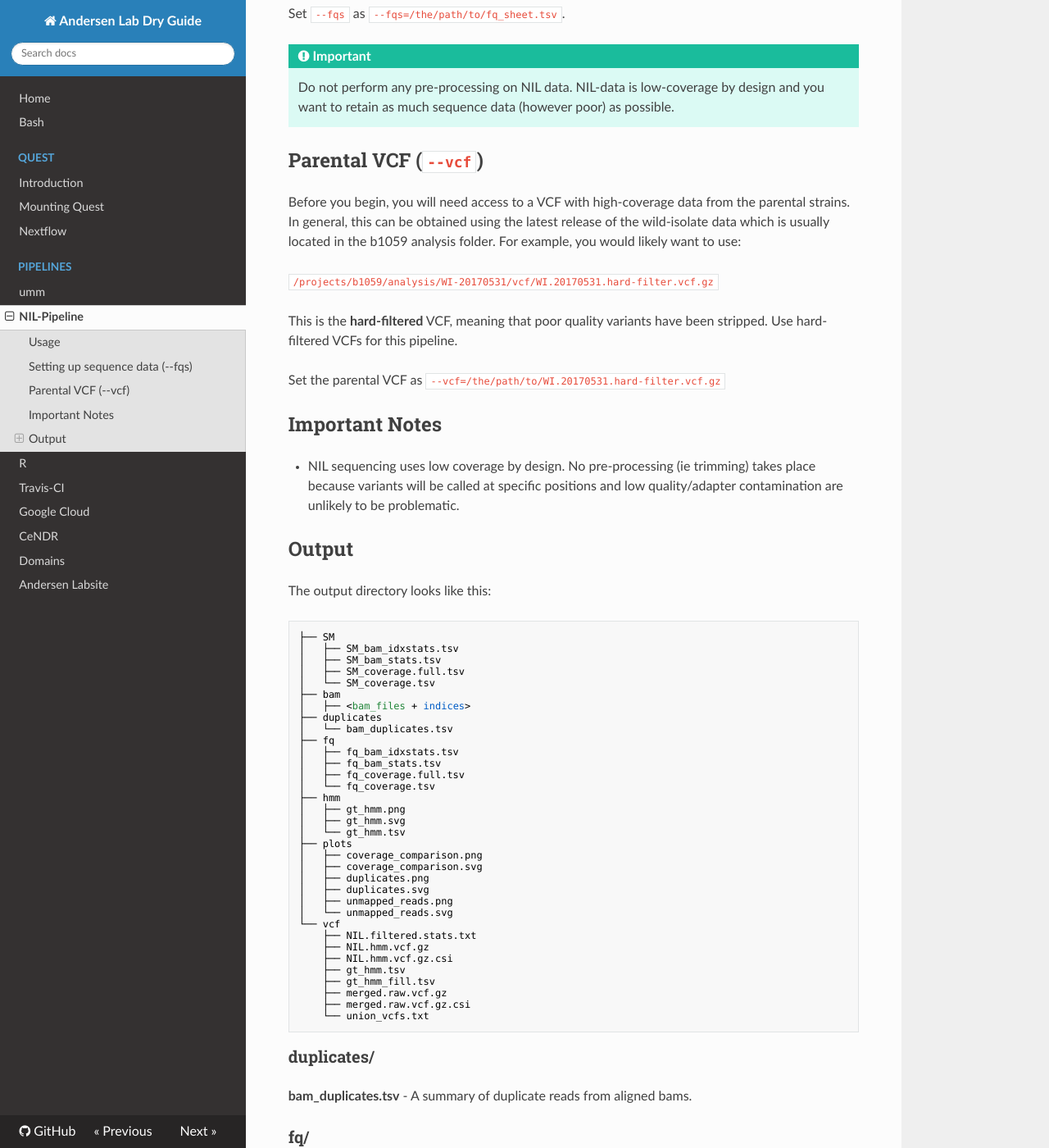
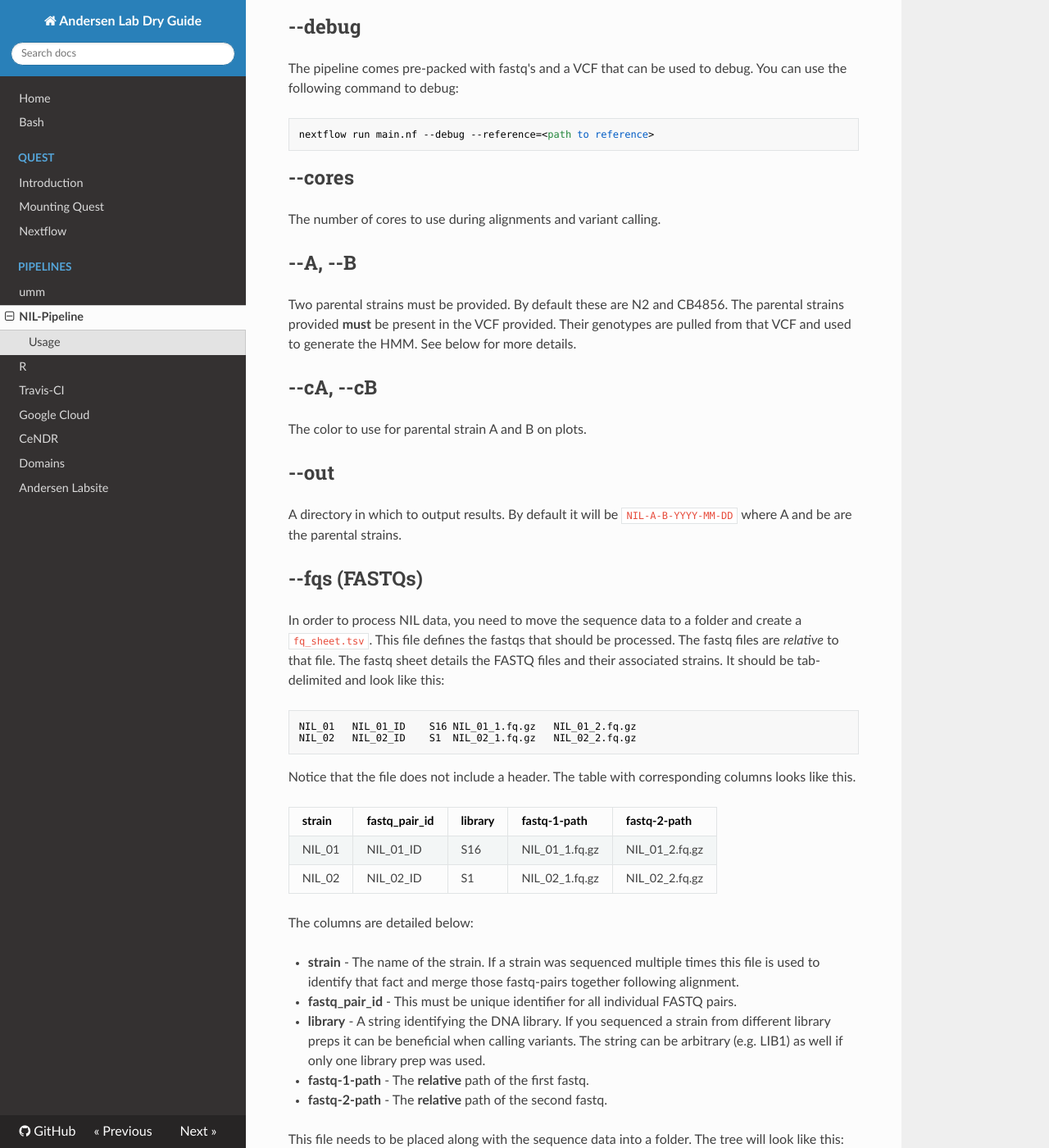
Before and after one commit to AndersenLab/dry-guide, an MkDocs documentation site: the page built from docs/pipeline-nil.md, in a window 1280 px wide and 1400 px high, scrolled down 1369 px. Shown: the whole window at 82% size. Built offline with MkDocs 1.6.1, drawn with Linux system fonts in a browser that asks for light colours; nearby versions of some CDN libraries; old or Windows-style settings are respelled for this version of MkDocs; some of the changed text lies outside the part shown.

Commit message:
more improvements on docs

````diff
--- a/docs/pipeline-nil.md
+++ b/docs/pipeline-nil.md
@@ -2,7 +2,7 @@
 
 The nil-nf pipeline will align, call variants, and generate datasets for NIL sequence data. It runs a hidden-markov-model to fill in missing genotypes from low-coverage sequence data.
 
-__TOC__
+[TOC]
 
 ## Usage
 
@@ -25,10 +25,9 @@
     --B                  Parent B                       CB4856
     --cA                 Parent A color (for plots)     #0080FF
     --cB                 Parent B color (for plots)     #FF8000
-    --analysis_folder    Folder for results             results
-    --analysis_dir       Sub-Folder                     results/NIL-N2-CB4856-2017-09-25
+    --out                Directory to output results    NIL-N2-CB4856-2017-09-27
     --fqs                fastq file (see help)          (required)
-    --reference          Reference Genome               /path/to/WS245.fa.gz
+    --reference          Reference Genome               /Users/dancook/Documents/git/nil-nf/reference/WS245.fa.gz
     --vcf                VCF to fetch parents from      (required)
     --tmpdir             A temporary directory          tmp/
 
@@ -39,9 +38,35 @@
 
 ```
 
-## Setting up sequence data (`--fqs`)
+# Parameters
 
-In order to process NIL data, you need to move the sequence data to a folder and create a `fq_sheet.tsv`. This file defines the fastqs that should be processed. The fastq files are *relative* to that file. `The fq_sheet.tsv` file should be tab-delimited and look like this:
+## --debug
+
+The pipeline comes pre-packed with fastq's and a VCF that can be used to debug. You can use the following command to debug:
+
+```
+nextflow run main.nf --debug --reference=<path to reference>
+```
+
+## --cores
+
+The number of cores to use during alignments and variant calling.
+
+## --A, --B
+
+Two parental strains must be provided. By default these are N2 and CB4856. The parental strains provided __must__ be present in the VCF provided. Their genotypes are pulled from that VCF and used to generate the HMM. See below for more details.
+
+## --cA, --cB
+
+The color to use for parental strain A and B on plots.
+
+## --out
+
+A directory in which to output results. By default it will be `NIL-A-B-YYYY-MM-DD` where A and be are the parental strains.
+
+## --fqs (FASTQs)
+
+In order to process NIL data, you need to move the sequence data to a folder and create a `fq_sheet.tsv`. This file defines the fastqs that should be processed. The fastq files are *relative* to that file. The fastq sheet details the FASTQ files and their associated strains. It should be tab-delimited and look like this:
 
 ```
 NIL_01   NIL_01_ID    S16 NIL_01_1.fq.gz   NIL_01_2.fq.gz
@@ -54,6 +79,14 @@
 |:-------|:-----------------------|:------------------|:-------------------------------------------------------------------------------------------------------------------------|:-------------------------------------------------------------------------------------------------------------------------|
 | NIL_01 | NIL_01_ID | S16 | NIL_01_1.fq.gz | NIL_01_2.fq.gz |
 | NIL_02 | NIL_02_ID | S1  | NIL_02_1.fq.gz | NIL_02_2.fq.gz |
+
+The columns are detailed below:
+
+* __strain__ - The name of the strain. If a strain was sequenced multiple times this file is used to identify that fact and merge those fastq-pairs together following alignment.
+* __fastq_pair_id__ - This must be unique identifier for all individual FASTQ pairs.
+* __library__ - A string identifying the DNA library. If you sequenced a strain from different library preps it can be beneficial when calling variants. The string can be arbitrary (e.g. LIB1) as well if only one library prep was used.
+* __fastq-1-path__ - The __relative__ path of the first fastq.
+* __fastq-2-path__ - The __relative__ path of the second fastq.
 
 This file needs to be placed along with the sequence data into a folder. The tree will look like this:
 
@@ -71,7 +104,7 @@
 !!! Important
     Do not perform any pre-processing on NIL data. NIL-data is low-coverage by design and you want to retain as much sequence data (however poor) as possible.
 
-## Parental VCF (`--vcf`)
+## --vcf (Parental VCF)
 
 Before you begin, you will need access to a VCF with high-coverage data from the parental strains. In general, this can be obtained using the latest release of the wild-isolate data which is usually located in the b1059 analysis folder. For example, you would likely want to use:
 
@@ -81,50 +114,59 @@
 
 Set the parental VCF as `--vcf=/the/path/to/WI.20170531.hard-filter.vcf.gz`
 
-## Important Notes
+## --reference
 
-* NIL sequencing uses low coverage by design. No pre-processing (ie trimming) takes place because variants will be called at specific positions and low quality/adapter contamination are unlikely to be problematic.
-
-## Output
-
-The output directory looks like this:
+A fasta reference indexed with BWA. On Quest, the reference is available here:
 
 ```
+/projects/b1059/data/genomes/c_elegans/WS245/WS245.fa.gz
+```
+
+## --tmpdir
+
+A directory for storing temporary data.
+
+# Output
+
+The final output directory looks like this:
+
+```
+.
+├── log.txt
+├── fq
+│   ├── fq_bam_idxstats.tsv
+│   ├── fq_bam_stats.tsv
+│   ├── fq_coverage.full.tsv
+│   └── fq_coverage.tsv
 ├── SM
 │   ├── SM_bam_idxstats.tsv
 │   ├── SM_bam_stats.tsv
 │   ├── SM_coverage.full.tsv
 │   └── SM_coverage.tsv
+├── hmm
+│   ├── gt_hmm.(png/svg)
+│   └── gt_hmm.tsv
 ├── bam
-│   ├── <bam_files + indices>
+│   └── <BAMS + indices>
 ├── duplicates
 │   └── bam_duplicates.tsv
-├── fq
-│   ├── fq_bam_idxstats.tsv
-│   ├── fq_bam_stats.tsv
-│   ├── fq_coverage.full.tsv
-│   └── fq_coverage.tsv
-├── hmm
-│   ├── gt_hmm.png
-│   ├── gt_hmm.svg
-│   └── gt_hmm.tsv
-├── plots
-│   ├── coverage_comparison.png
-│   ├── coverage_comparison.svg
-│   ├── duplicates.png
-│   ├── duplicates.svg
-│   ├── unmapped_reads.png
-│   └── unmapped_reads.svg
+├── sitelist
+│   ├── N2.CB4856.sitelist.tsv.gz
+│   └── N2.CB4856.sitelist.tsv.gz.tbi
 └── vcf
     ├── NIL.filtered.stats.txt
+    ├── NIL.filtered.vcf.gz
+    ├── NIL.filtered.vcf.gz.csi
     ├── NIL.hmm.vcf.gz
     ├── NIL.hmm.vcf.gz.csi
     ├── gt_hmm.tsv
     ├── gt_hmm_fill.tsv
-    ├── merged.raw.vcf.gz
-    ├── merged.raw.vcf.gz.csi
     └── union_vcfs.txt
 ```
+
+### log.txt
+
+A summary of the nextflow run.
 
 ### duplicates/
 
@@ -132,36 +174,40 @@
 
 ### fq/
 
-* __fq_bam_idxstats.tsv__
-* __fq_bam_stats.tsv__
-* __fq_coverage.full.tsv__
-* __fq_coverage.tsv__
+* __fq_bam_idxstats.tsv__ - A summary of mapped and unmapped reads by fastq pair.
+* __fq_bam_stats.tsv__ - BAM summary by fastq pair.
+* __fq_coverage.full.tsv__ - Coverage summary by chromosome
+* __fq_coverage.tsv__ - Simple coverage file by fastq
 
 ### SM/
 
-* __SM_bam_idxstats.tsv__
-* __SM_bam_stats.tsv__
-* __SM_coverage.full.tsv__
-* __SM_coverage.tsv__
+If you have multiple fastq pairs per sample, their alignments will be combined into a strain or sample-level BAM and the results will be output to this directory.
+
+* __SM_bam_idxstats.tsv__ - A summary of mapped and unmapped reads by sample.
+* __SM_bam_stats.tsv__ - BAM summary at the sample level
+* __SM_coverage.full.tsv__ - Coverage at the sample level
+* __SM_coverage.tsv__ - Simple coverage at the sample level.
 
 ### hmm/
 
-* __gt_hmm.(png/svg/pdf)__ - Haplotypes for NILs.
+* __gt_hmm.(png/svg)__ - Haplotype plot for NILs.
 * __gt_hmm.tsv__ - Long form genotypes file.
 
 ### plots/
 
-__coverage_comparison.(png/svg/pdf)__
+* __coverage_comparison.(png/svg/pdf)__ - Compares FASTQ and Sample-level coverage. Note that coverage is not simply cumulative. Only uniquely mapped reads count towards coverage, so it is possible that the sample-level coverage will not equal to the cumulative sum of the coverages of individual FASTQ pairs.
+* __duplicates.(png/svg/pdf)__ - Coverage vs. percent duplicated.
+* __unmapped_reads.(png/svg/pdf)__ - Coverage vs. unmapped read percent.
 
-__duplicates.(png/svg/pdf)__
+### sitelist/
 
-__unmapped_reads.(png/svg/pdf)__
+* `<A>.<B>.sitelist.tsv.gz[+.tbi]` - A tabix-indexed list of sites found to be different between both parental strains.
 
 ### vcf/
 
 * __gt_hmm.tsv__ - Haplotypes defined by region with associated information.
 * __gt_hmm_fill.tsv__ - Same as above, but using `--infill` and `--endfill` with VCF-Kit. For more information, see [VCF-Kit Documentation](http://vcf-kit.readthedocs.io/en/latest/)
-* __NIL.filter.vcf.gz__ - A VCF of filtered genotypes.
-* __NIL.filtered.stats.txt__ - Summary of filtered genotypes. Generated by `bcftools stats RIL.filter.vcf.gz`
+* __NIL.filtered.vcf.gz__ - A VCF genotypes including the NILs and parental genotypes.
+* __NIL.filtered.stats.txt__ - Summary of filtered genotypes. Generated by `bcftools stats NIL.filtered.vcf.gz`
 * __NIL.hmm.vcf.gz__ - The RIL VCF as output by VCF-Kit; HMM applied to determine genotypes.
 * __union_vcfs.txt__ - A list of VCFs that were merged to generate RIL.filter.vcf.gz
````
